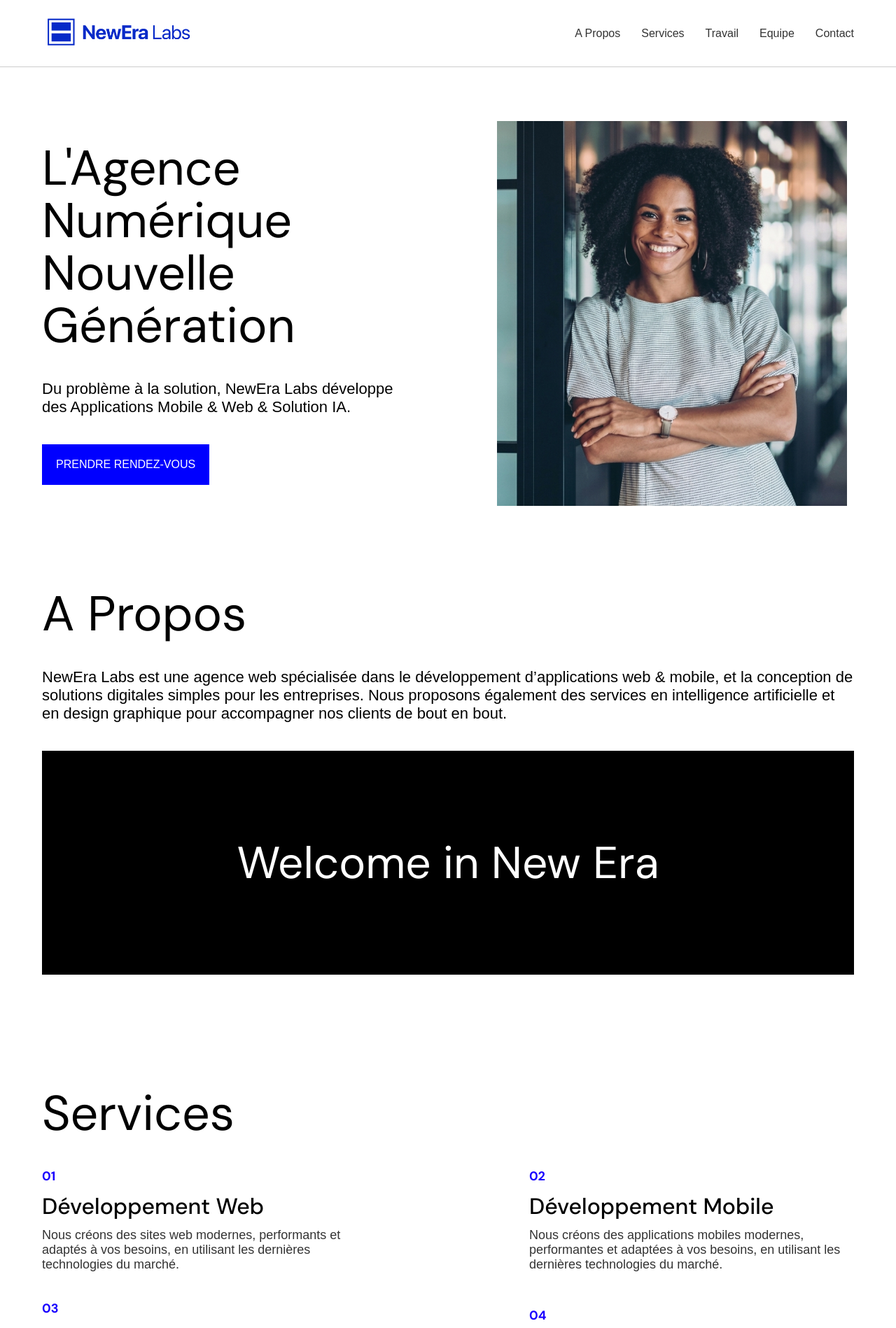
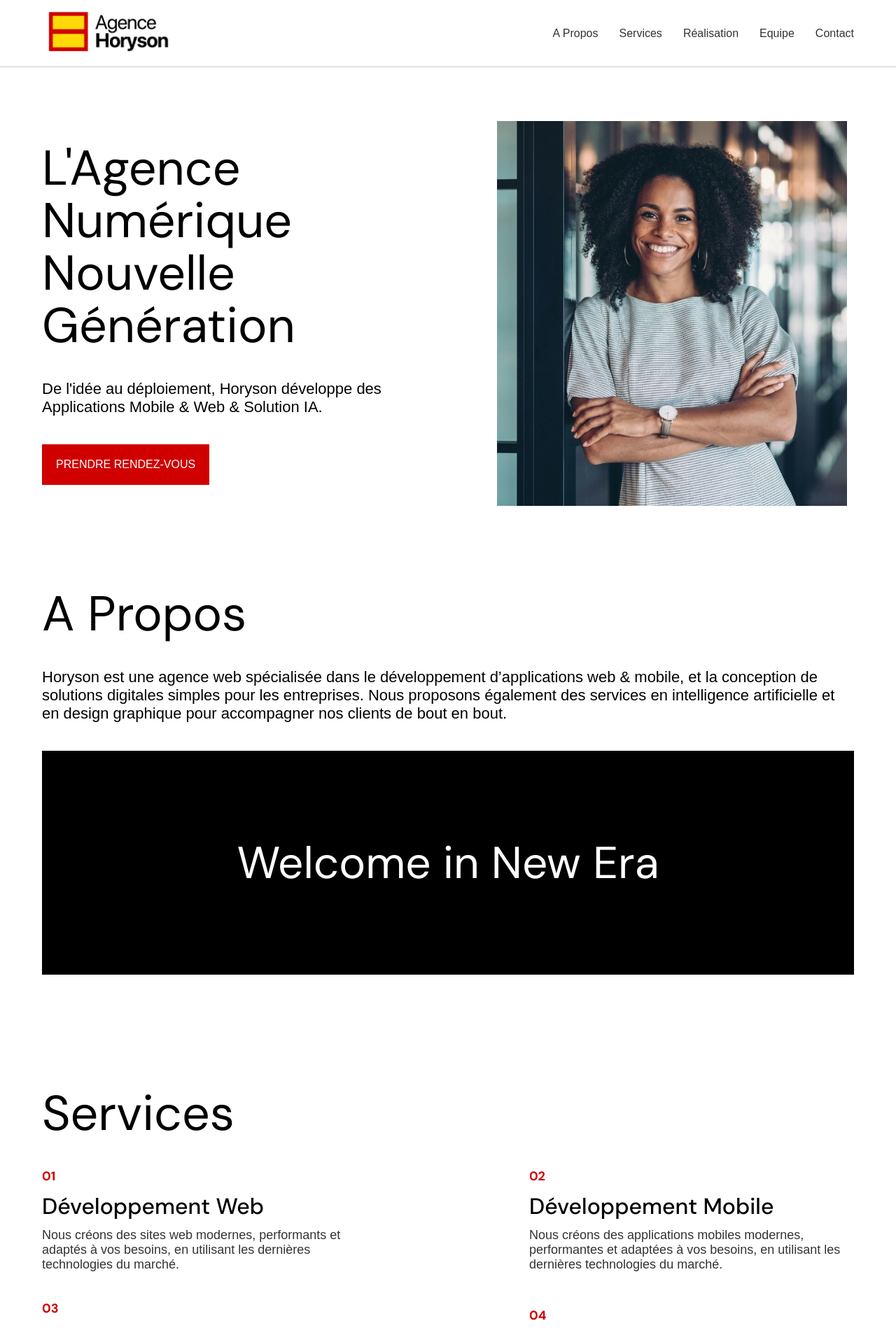
Before and after one commit to eudisville/NewEra-Labs, a React (Vite) app: page / in a window 1280 px wide. Shown: the top 1898 px of the page at 70% size. Built offline with nearby package versions, Linux system fonts and the light colour scheme; a web font is replaced by a local one.

Commit message:
fifth commit

```diff
--- a/src/components/Footer.jsx
+++ b/src/components/Footer.jsx
@@ -1,5 +1,5 @@
 import React from "react";
-import Logo from '../assets/NE.png'
+import Logo from '../assets/A Png.png'
 import './styles/footer.css'
 
 function Footer() {
@@ -41,7 +41,7 @@ function Footer() {
       </div>
 
       <div className="footer-bottom">
-        <p>© {new Date().getFullYear()} NewEra Labs. All rights reserved. Part of Beriverse Inc.</p>
+        <p>© {new Date().getFullYear()} Agence Horyson. All rights reserved. Part of Beriverse Inc.</p>
       </div>
     </footer>
   );
--- a/src/components/Nav.jsx
+++ b/src/components/Nav.jsx
@@ -1,5 +1,5 @@
 import React, { useState } from "react";
-import Logo from "../assets/NE.png";
+import Logo from "../assets/A Typo.png";
 import "./styles/nav.css";
 
 function Nav() {
@@ -14,7 +14,7 @@ function Nav() {
       <div className={`links ${open ? "active" : ""}`}>
         <a href="/">A Propos</a>
         <a href="/">Services</a>
-        <a href="/">Travail</a>
+        <a href="/">Réalisation</a>
         <a href="/">Equipe</a>
         <a href="/">Contact</a>
       </div>
--- a/src/components/styles/card.css
+++ b/src/components/styles/card.css
@@ -32,6 +32,7 @@
 @media screen and (max-width: 768px) {
     .card {
         width: 100%;
+        height: auto;
     }
 
     .card h2 {
--- a/src/components/styles/footer.css
+++ b/src/components/styles/footer.css
@@ -13,7 +13,7 @@
 }
 
 .footer-brand img {
-    width: 150px;
+    width: 50px;
     margin-bottom: 20px;
 }
 
--- a/src/components/styles/nav.css
+++ b/src/components/styles/nav.css
@@ -17,7 +17,7 @@ nav {
 }
 
 .logo img {
-    width: 220px;
+    width: 190px;
 }
 
 .links {
--- a/src/pages/Home.jsx
+++ b/src/pages/Home.jsx
@@ -23,7 +23,7 @@ function Home() {
         <header>
             <div className="left">
                 <h1>L'Agence Numérique Nouvelle Génération</h1>
-                <p>Du problème à la solution, NewEra Labs développe des Applications Mobile & Web & Solution IA.</p>
+                <p>De l'idée au déploiement, Horyson développe des Applications Mobile & Web & Solution IA.</p>
                 <button>Prendre Rendez-Vous</button>
             </div>
             <div className="right">
@@ -35,7 +35,7 @@ function Home() {
 
         <section className='about'>
             <h1>A Propos</h1>
-            <p>NewEra Labs est une agence web spécialisée dans le développement d’applications web & mobile, et la conception de solutions digitales simples pour les entreprises.
+            <p>Horyson est une agence web spécialisée dans le développement d’applications web & mobile, et la conception de solutions digitales simples pour les entreprises.
             Nous proposons également des services en intelligence artificielle et en design graphique pour accompagner nos clients de bout en bout.</p>
 
             <div className="slogan">
--- a/src/pages/styles/style.css
+++ b/src/pages/styles/style.css
@@ -36,7 +36,7 @@ header {
 
 .left button {
     margin-top: 40px;
-    background-color: blue;
+    background-color: #d00000;
     border: none;
     padding: 20px 20px;
     text-transform: uppercase;
@@ -45,7 +45,7 @@ header {
 }
 
 .left button:hover {
-    background-color: darkblue;
+    background-color: #a00000;
     cursor: pointer;
     transition: .3s ease;
 }
@@ -143,7 +143,7 @@ header {
     font-family: "DM Sans", sans-serif;
     font-weight: bold;
     font-size: 18px;
-    color: #1900ff;
+    color: #d00000;
     margin-bottom: 10px;
 }
 
@@ -171,7 +171,7 @@ header {
 .tech-items h1 {
     font-family: "DM Sans", sans-serif;
     font-weight: 500;
-    color: #1900ff;
+    color: #d00000;
     font-size: 24px;
     line-height: 75px;
     margin-bottom: 40px;
@@ -252,12 +252,12 @@ header {
 
 .talk button {
     margin-top: 40px;
-    background-color: blue;
+    background-color: #ffba08;
     border: none;
     padding: 20px 20px;
     text-transform: uppercase;
     font-size: 16px;
-    color: white;
+    color: #d00000;
 }
 
 @media (max-width: 768px) {
```
Also changed, not shown: src/assets/A Png.png (added), src/assets/A Typo.png (added).
